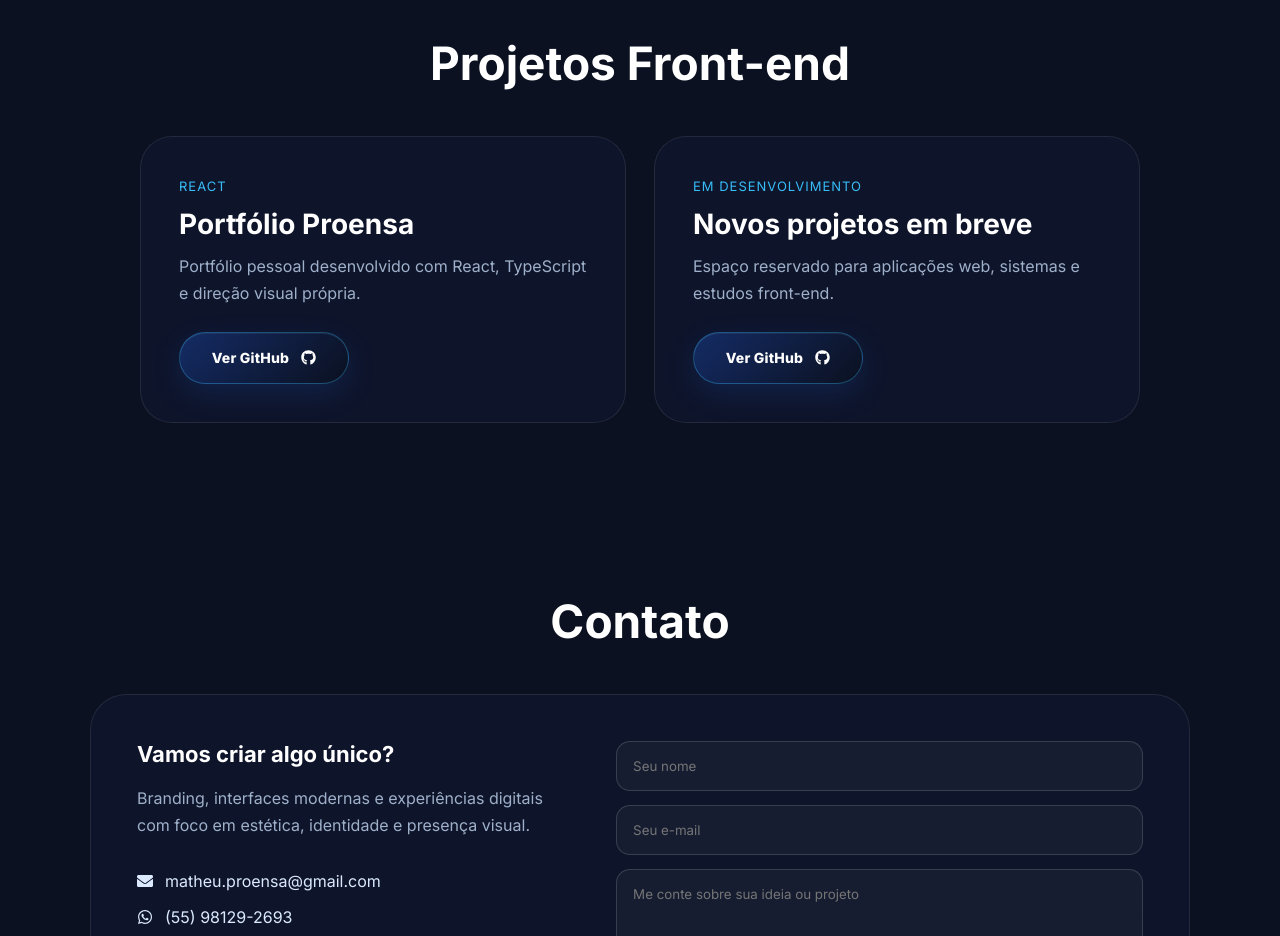
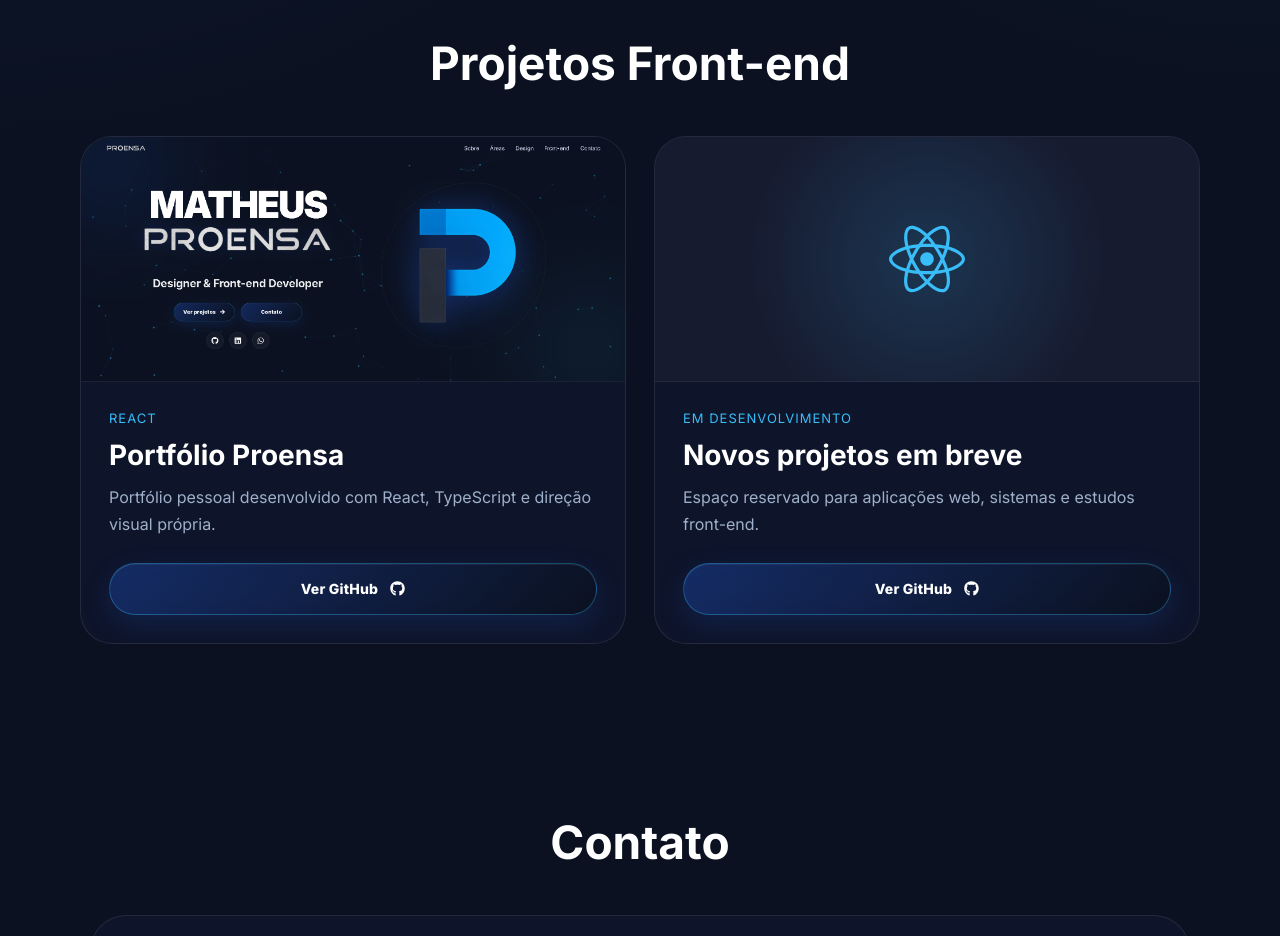
Before and after one commit to MatheusProensa/portfolio-proensa, a React (Vite) app: page / in a window 1280 px wide. Shown: the part 2820-3756 px from the top of the page. Built offline with nearby package versions, Linux system fonts and the light colour scheme.

Commit message:
Corrige header e cursor glow

```diff
--- a/src/App.css
+++ b/src/App.css
@@ -584,16 +584,32 @@ main {
 
 .frontend-grid {
   display: grid;
+
   grid-template-columns: repeat(2, 1fr);
+
   gap: 28px;
-  max-width: 1000px;
+
+  max-width: 1180px;
+
   margin: 0 auto;
 }
 
 .frontend-card {
-  padding: 38px;
+  background: rgba(16, 22, 45, 0.78);
+
+  border: 1px solid rgba(255, 255, 255, 0.09);
+
+  backdrop-filter: blur(14px);
+
   border-radius: 32px;
-  transition: 0.35s ease;
+
+  overflow: hidden;
+
+  transition: 0.35s;
+
+  display: flex;
+
+  flex-direction: column;
 }
 
 .frontend-card .project-button {
@@ -1029,3 +1045,70 @@ main {
     opacity: 1;
   }
 }
+
+.frontend-preview {
+  width: 100%;
+
+  height: 245px;
+
+  overflow: hidden;
+
+  border-bottom: 1px solid rgba(255,255,255,0.06);
+}
+
+.frontend-preview img {
+  width: 100%;
+
+  height: 100%;
+
+  object-fit: cover;
+
+  display: block;
+
+  transition: 0.5s ease;
+}
+
+.frontend-card:hover .frontend-preview {
+  transform: translateY(-4px);
+
+  border-color: rgba(56,189,248,0.24);
+
+  box-shadow:
+    0 20px 45px rgba(37,99,235,0.22);
+}
+
+.frontend-card:hover .frontend-preview img {
+  transform: scale(1.02);
+}
+
+.frontend-content {
+  padding: 28px;
+
+  display: flex;
+
+  flex-direction: column;
+
+  flex: 1;
+}
+
+.frontend-placeholder {
+  width: 100%;
+
+  height: 245px;
+
+  display: flex;
+
+  align-items: center;
+
+  justify-content: center;
+
+  border-bottom: 1px solid rgba(255,255,255,0.06);
+
+  background:
+    radial-gradient(circle, rgba(56,189,248,0.16), transparent 60%),
+    rgba(255,255,255,0.03);
+
+  color: #38bdf8;
+
+  font-size: 76px;
+}
--- a/src/App.tsx
+++ b/src/App.tsx
@@ -3,6 +3,7 @@ import "./App.css";
 import { useEffect, useRef, useState } from "react";
 
 import simbolo from "./assets/p-simbolo.png";
+import printPortfolio from "./assets/printportfolio.png";
 import logo from "./assets/logo-proensa.png";
 import fotoPerfil from "./assets/fotoperfil.png";
 
@@ -481,6 +482,11 @@ return (
 
           <div className="frontend-grid">
             <article className="frontend-card disable-network reveal reveal-delay-1">
+              <div className="frontend-preview">
+                <img src={printPortfolio} alt="Preview do portfólio" />
+              </div>
+
+              <div className="frontend-content">
                 <span>React</span>
 
                 <h3>Portfólio Proensa</h3>
@@ -498,9 +504,15 @@ return (
                 >
                   Ver GitHub <FaGithub />
                 </a>
+              </div>
             </article>
 
             <article className="frontend-card disable-network reveal reveal-delay-2">
+              <div className="frontend-placeholder">
+                <FaReact />
+              </div>
+
+              <div className="frontend-content">
                 <span>Em desenvolvimento</span>
 
                 <h3>Novos projetos em breve</h3>
@@ -518,6 +530,7 @@ return (
                 >
                   Ver GitHub <FaGithub />
                 </a>
+              </div>
             </article>
           </div>
         </section>
```
Also changed, not shown: src/assets/printportfolio.png (added). Lines whose indentation alone changed are shown as unchanged.
